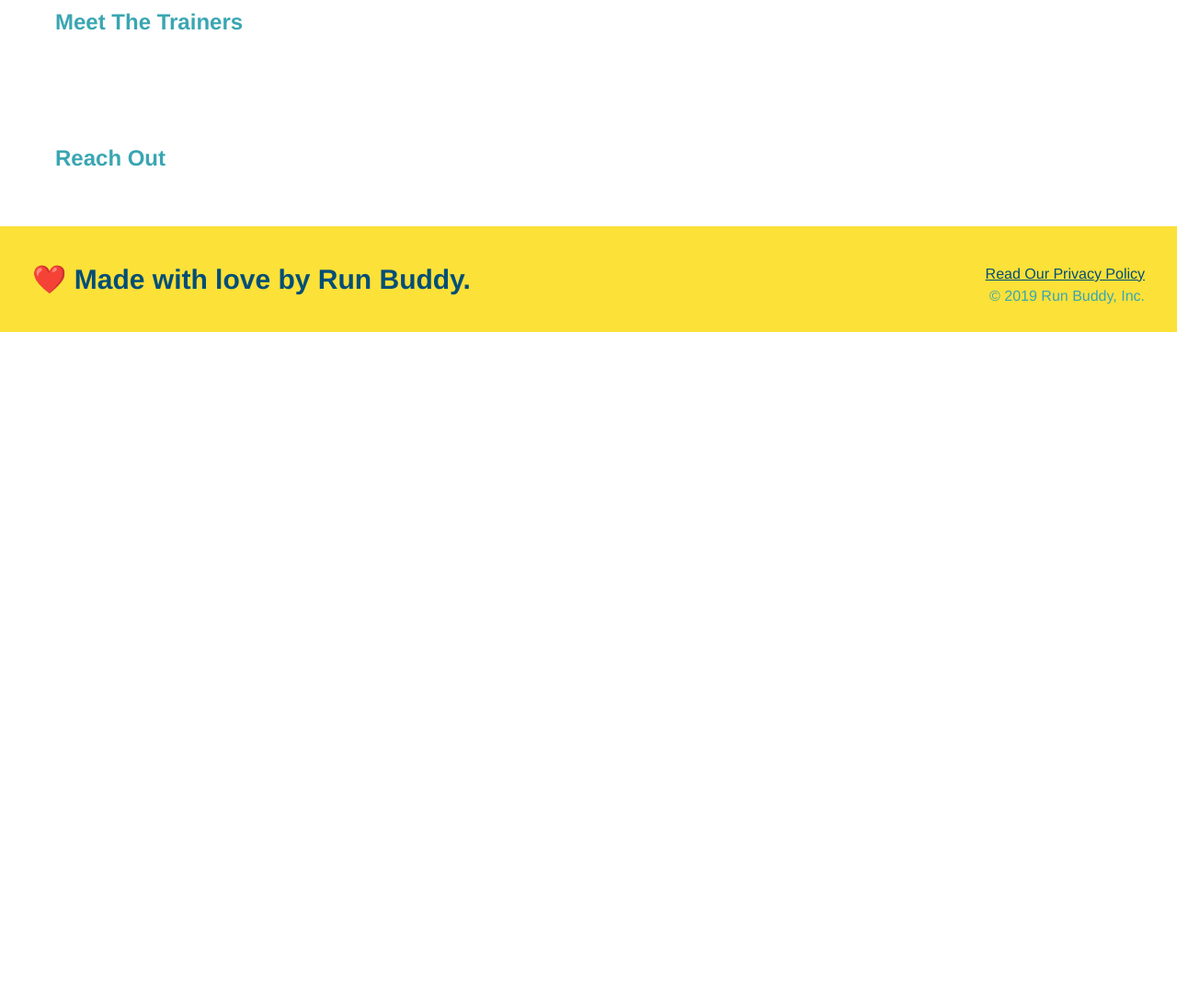
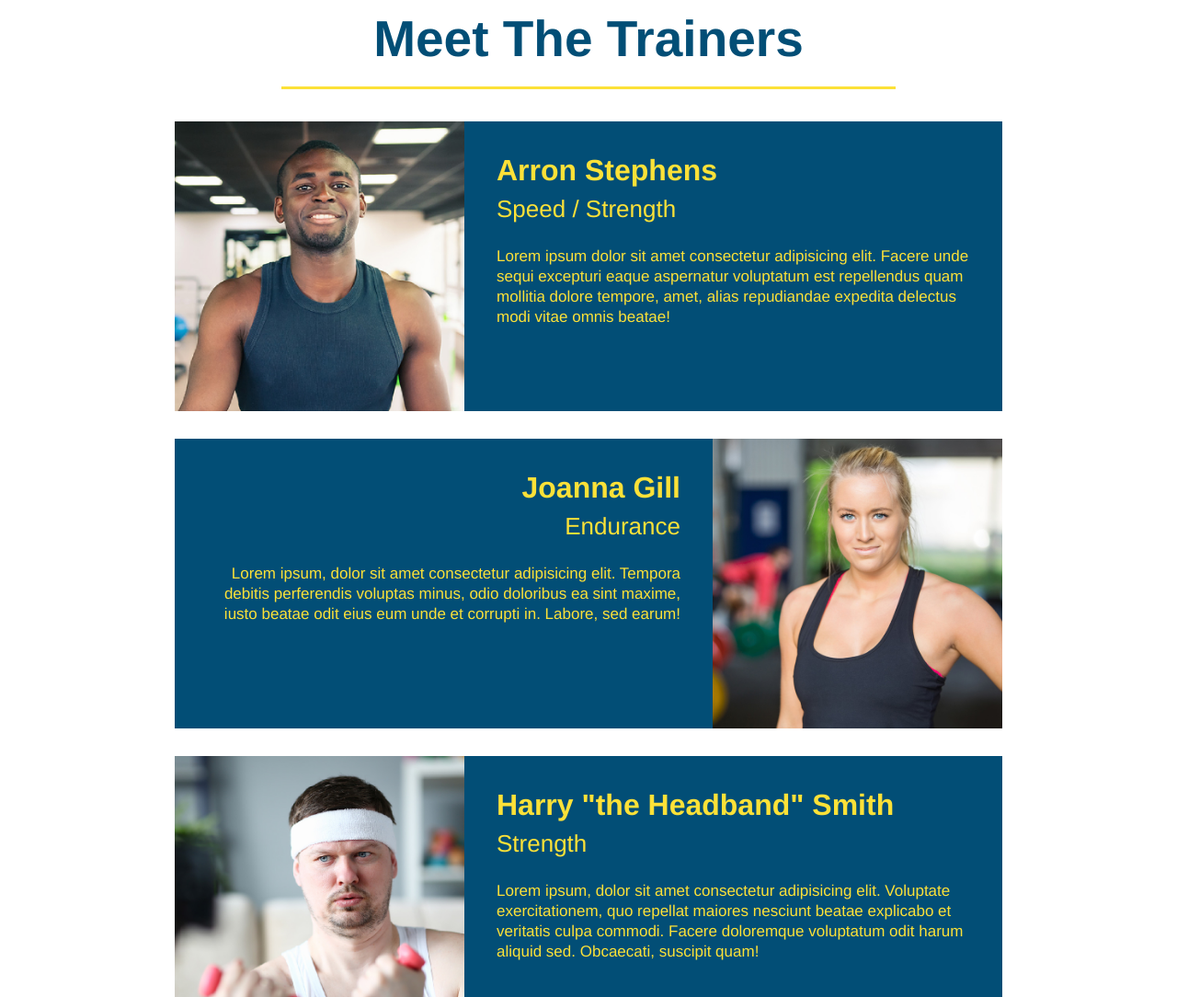
Before and after one commit to jroblesbaneres/run-buddy, a plain HTML site: page index.html in a window 1280 px wide. Shown: the part 2780-3864 px from the top of the page at 92% size. Before the commit the page ends 3141 px from the top, so only its background shows below. Drawn offline with Linux system fonts and the light colour scheme.

Commit message:
meet the trainers section

```diff
--- a/assets/css/style.css
+++ b/assets/css/style.css
@@ -204,3 +204,51 @@ section {
 .steps span {
     font-size: 38px;
 }
+
+.trainers {
+    text-align: center;
+}
+
+.trainer {
+    width: 900px;
+    margin: 0 auto 30px auto;
+    background: #024e76;
+    color: #fce138;
+    overflow: auto;
+}
+
+.trainer img {
+    width: 35%;
+    float: left;
+}
+
+.trainer-bio {
+    padding: 35px;
+    float: left;
+    width: 65%;
+}
+
+.text-left {
+    text-align: left;
+}
+
+.text-right {
+    text-align: right;
+}
+
+.trainer-bio h3 {
+    font-size: 32px;
+    margin-bottom: 8px;
+
+}
+
+.trainer-bio h4 {
+    font-weight: lighter;
+    font-size: 26px;
+    margin-bottom: 25px;
+}
+
+.trainer-bio p {
+    font-size: 17px;
+    line-height: 1.3;
+}
--- a/index.html
+++ b/index.html
@@ -105,8 +105,44 @@
         </section>
 
         <!-- "meet the trainers" section -->
-        <section id="your-trainers">
-            <h2>Meet The Trainers</h2>
+        <section id="your-trainers" class="trainers">
+            <h2 class="section-title primary-border">Meet The Trainers</h2>
+
+            <!-- first trainer bio -->
+            <article class="trainer">
+                <img src="./assets/images/trainer-1.jpg" alt="Arron Stephens in his workout clothes, ready to pump iron" />
+                <div class="trainer-bio text-left">
+                    <h3>Arron Stephens</h3>
+                    <h4>Speed / Strength</h4>
+                    <p>
+                        Lorem ipsum dolor sit amet consectetur adipisicing elit. Facere unde sequi excepturi eaque aspernatur voluptatum est repellendus quam mollitia dolore tempore, amet, alias repudiandae expedita delectus modi vitae omnis beatae!
+                    </p>
+                </div>
+            </article>
+
+            <!-- second trainer bio -->
+            <article class="trainer">
+                <div class="trainer-bio text-right">
+                    <h3>Joanna Gill</h3>
+                    <h4>Endurance</h4>
+                    <p>
+                        Lorem ipsum, dolor sit amet consectetur adipisicing elit. Tempora debitis perferendis voluptas minus, odio doloribus ea sint maxime, iusto beatae odit eius eum unde et corrupti in. Labore, sed earum!
+                    </p>
+                </div>
+                <img src="./assets/images/trainer-2.jpg" alt="Joanna Gill cooling off after a workout" />
+            </article>
+
+            <!-- third trainer bio -->
+            <article class="trainer">
+                <img src="./assets/images/trainer-3.jpg" alt="Harry Smith wearing a headband and lifting comically small pink weights" />
+                <div class="trainer-bio text-left">
+                    <h3>Harry "the Headband" Smith</h3>
+                    <h4>Strength</h4>
+                    <p>
+                        Lorem ipsum, dolor sit amet consectetur adipisicing elit. Voluptate exercitationem, quo repellat maiores nesciunt beatae explicabo et veritatis culpa commodi. Facere doloremque voluptatum odit harum aliquid sed. Obcaecati, suscipit quam!
+                    </p>
+                </div>
+            </article>
         </section>
 
         <!-- "reach out" section-->
```
Also changed, not shown: assets/images/trainer-1.jpg (added), assets/images/trainer-2.jpg (added), assets/images/trainer-3.jpg (added).
